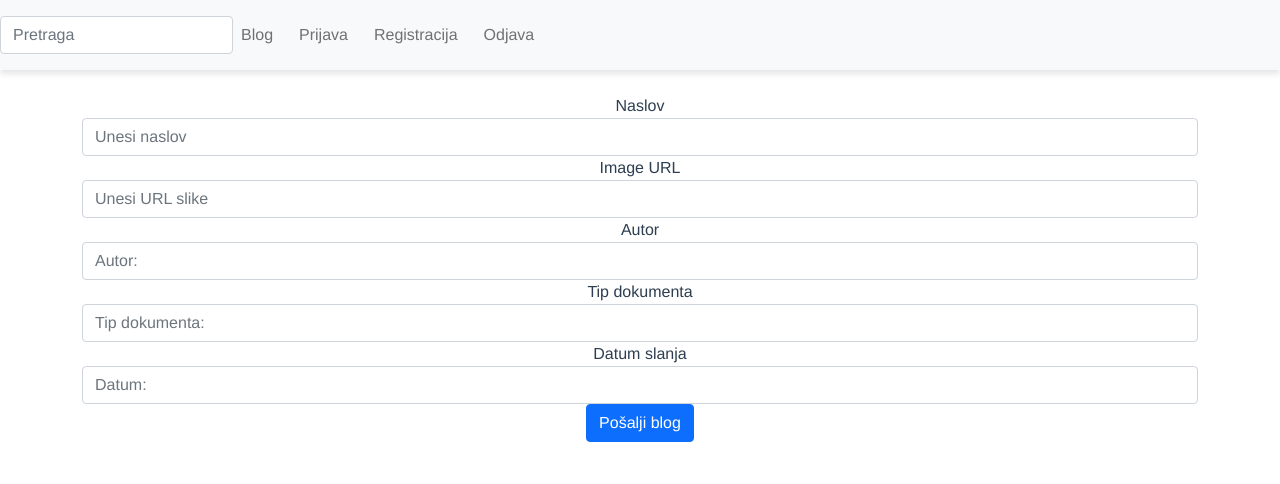
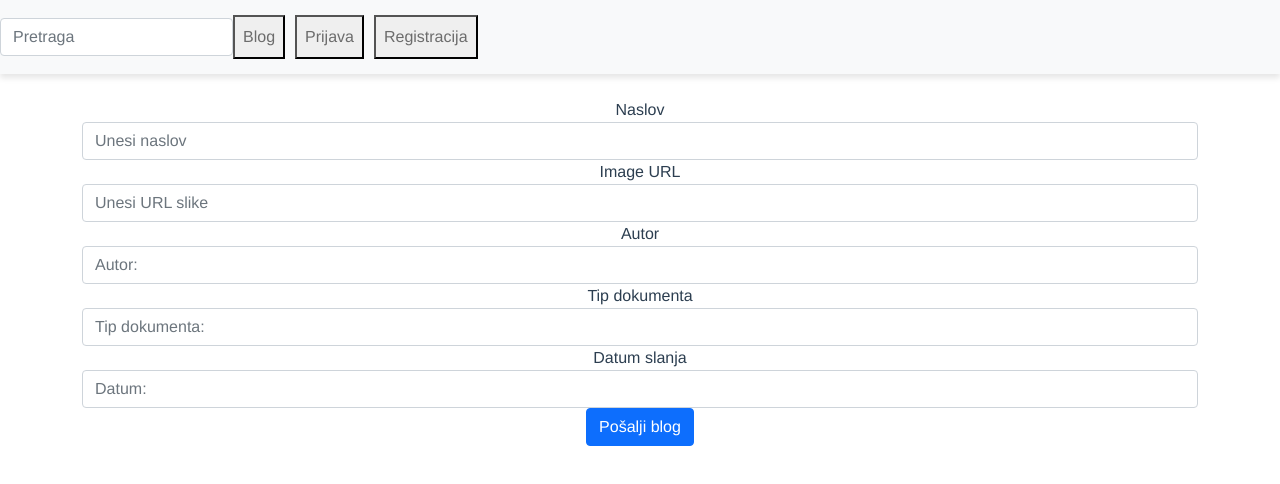
Before and after one commit to Marko455/Blog-frontend, a Vue app: page /blog-form in a window 1280 px wide. Shown: the top 484 px of the page. Built offline with nearby package versions, Linux system fonts and the light colour scheme.

Commit message:
Dis/Like button
Dodavanje like i dislike buttona sa brojačem koji će biti dio mongoDB dokumenta u kolekijci Objave

```diff
--- a/src/App.vue
+++ b/src/App.vue
@@ -24,16 +24,16 @@
         </form>
         <ul class="navbar-nav ml-auto">
           <li class="nav-item">
-            <router-link to="/" class="nav-link">Blog</router-link>
+            <button @click="prebaciPocetnu()" class="nav-link">Blog</button>
           </li>
           <li class="nav-item">
-            <router-link to="/login" v-if="!isLoggedIn" class="nav-link">Prijava</router-link>
+            <button v-if="!isLoggedIn" @click="prebaciNaPrijavu()" class="nav-link">Prijava</button>
           </li>
           <li class="nav-item">
-            <router-link to="/signup" class="nav-link">Registracija</router-link>
+            <button @click="prebaciNaRegistraciju()" class="nav-link">Registracija</button>
           </li>
           <li class="nav-item">
-            <a href="#" @click="logout()" class="nav-link">Odjava</a>
+            <button v-if="isLoggedIn" @click="logout()" class="nav-link">Odjava</button>
           </li>
         </ul>
       </div>
@@ -68,6 +68,15 @@ export default {
       console.log("Logout");
       this.$router.push({ name: "Login" });
     },
+    prebaciPocetnu(){
+      this.$router.push('/');
+    },
+    prebaciNaPrijavu() {
+      this.$router.push('/login');
+    },
+    prebaciNaRegistraciju(){
+      this.$router.push('/signup');
+    }
   },
   mounted(){
 
--- a/src/components/BlogCard.vue
+++ b/src/components/BlogCard.vue
@@ -15,6 +15,16 @@
       </div>
       <button v-if="isLoggedIn" type="submit" @click="uredi(item._id)" class="btn btn-primary ml-2">Uredi</button>
       <button v-if="isLoggedIn" type="submit" @click="izbrisi(item._id)" class="btn btn-primary ml-2">Izbrisi</button>
+      <table cellspacing="0">
+        <tr>
+        <td>
+          <button v-if="isLoggedIn" type="submit" @click="like()" class="btn btn-primary ml-2">Sviđa mi se {{ likes }}</button>
+        </td>
+        <td>
+          <button v-if="isLoggedIn" type="submit" @click="dislike()" class="btn btn-primary ml-2">Ne sviđa mi se {{ dislikes }}</button>
+        </td>
+        </tr>
+      </table>
     </div>
   </div>
 </template>
@@ -26,7 +36,9 @@ export default {
   data() {
     return {
       blogData: [],
-      isLoggedIn: false
+      isLoggedIn: false,
+      likes: 0,
+      dislikes: 0
     };
   },
   created() {
@@ -59,7 +71,13 @@ export default {
       } catch (error) {
         console.error('Error during blog deletion:', error.message);
       }
-    }
+    },
+    like() {
+      console.log("Sviđa mi se")
+    },
+    dislike() {
+      console.log("Ne sviđa mi se")
+    },
   },
   mounted() {
     // Call the fetchData function when the component is mounted
```
